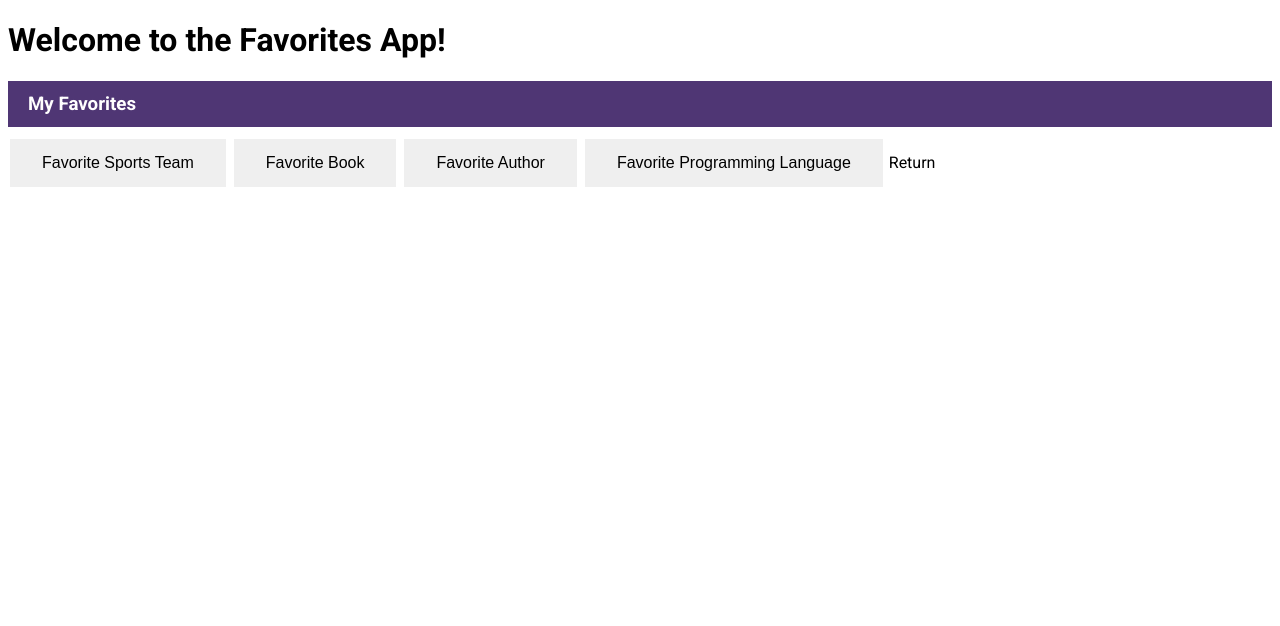
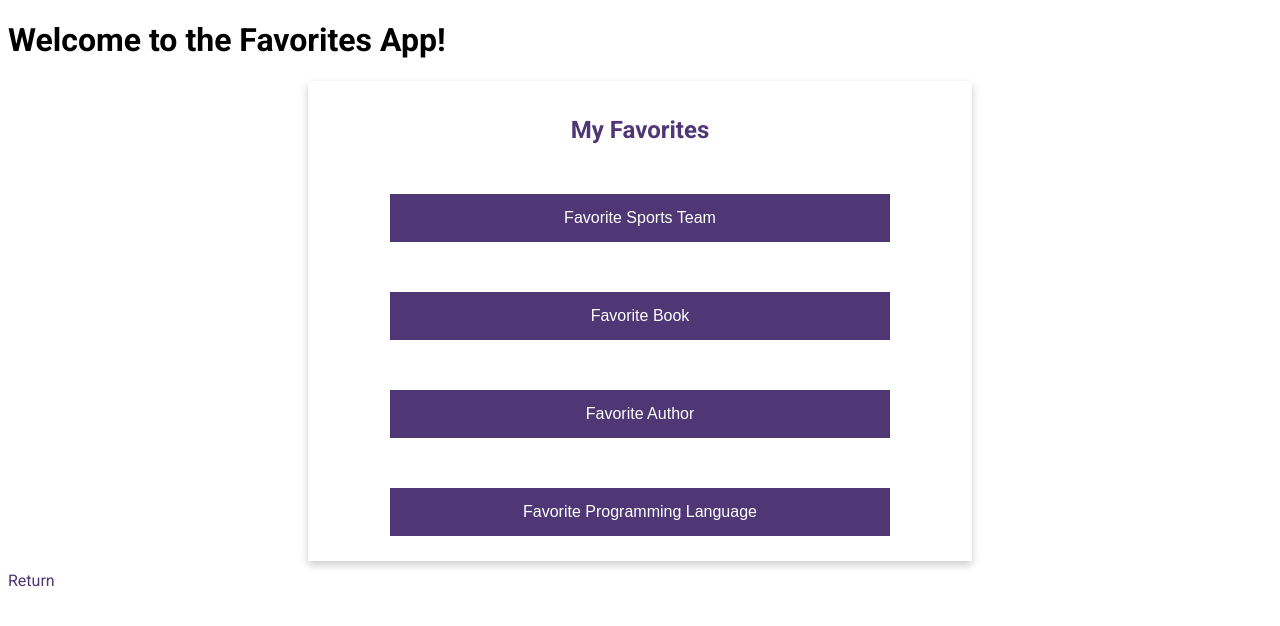
Before and after one commit to JeremyJasa/web-231, a plain HTML site: page week-3/Jasa-favorites.html in a window 1280 px wide. Drawn offline with Linux system fonts and the light colour scheme.

Commit message:
Add files via upload

```diff
--- a/week-3/Jasa-favorites.css
+++ b/week-3/Jasa-favorites.css
@@ -4,3 +4,28 @@
     Date: 02 April 2023
     Description: The CSS for the favorites app and styling the HTML page.
 */
+.btn-fav {
+    border: none;
+    text-align: center;
+    text-decoration: none;
+    display: block;
+    font-size: 16px;
+	cursor: pointer;
+    padding: 15px 32px;
+    background-color: #4F3674;
+    color: white;
+   margin:10px auto;
+    grid-template-columns: auto;
+	margin-top:50px;
+	width:500px;
+ }
+
+.sub-header{
+    box-shadow: 0 4px 8px 0 rgba(0, 0, 0, 0.2);
+    padding: 15px 32px;
+	width: 600px;
+   margin:10px auto;
+    text-align: center;
+    color: #4F3674;
+
+}
--- a/week-3/Jasa-favorites.html
+++ b/week-3/Jasa-favorites.html
@@ -18,18 +18,19 @@
      	<!--This is the outer container for the html.-->
         <div id="container">
             <!--The main header displayed on the page.-->
-            <h1 id="favorite-header">Welcome to the Favorites App!</h1>
+            <h1 id="header">Welcome to the Favorites App!</h1>
             <!--The sub header one displayed on the page.-->
-            <h3 class="card-title">My Favorites</h3>
+
             <!--This holds the items in the list with no value.-->
-
-            <button type="button" id="sport" class="btn">Favorite Sports Team</button>
-            <button type="button" id="book" class="btn">Favorite Book</button>
-            <button type="button" id="author" class="btn">Favorite Author</button>
-            <button type="button" id="language" class="btn">Favorite Programming Language</button>
-
+            <div class='sub-header'>
+            <h2 id="sub-header">My Favorites</h3>
+            <button type="button" id="sport" class="btn-fav">Favorite Sports Team</button>
+            <button type="button" id="book" class="btn-fav">Favorite Book</button>
+            <button type="button" id="author" class="btn-fav">Favorite Author</button>
+            <button type="button" id="language" class="btn-fav">Favorite Programming Language</button>
+			 </div >
         <!--The creation of the Return on the page.-->
-        <a class="return-home">Return</a>
+        <a id="return-home">Return</a>
         <!--This is linking to the JavaScript file.-->
         <script type="text/javascript" src="Jasa-favorites.js"></script>
 	</body>
```
